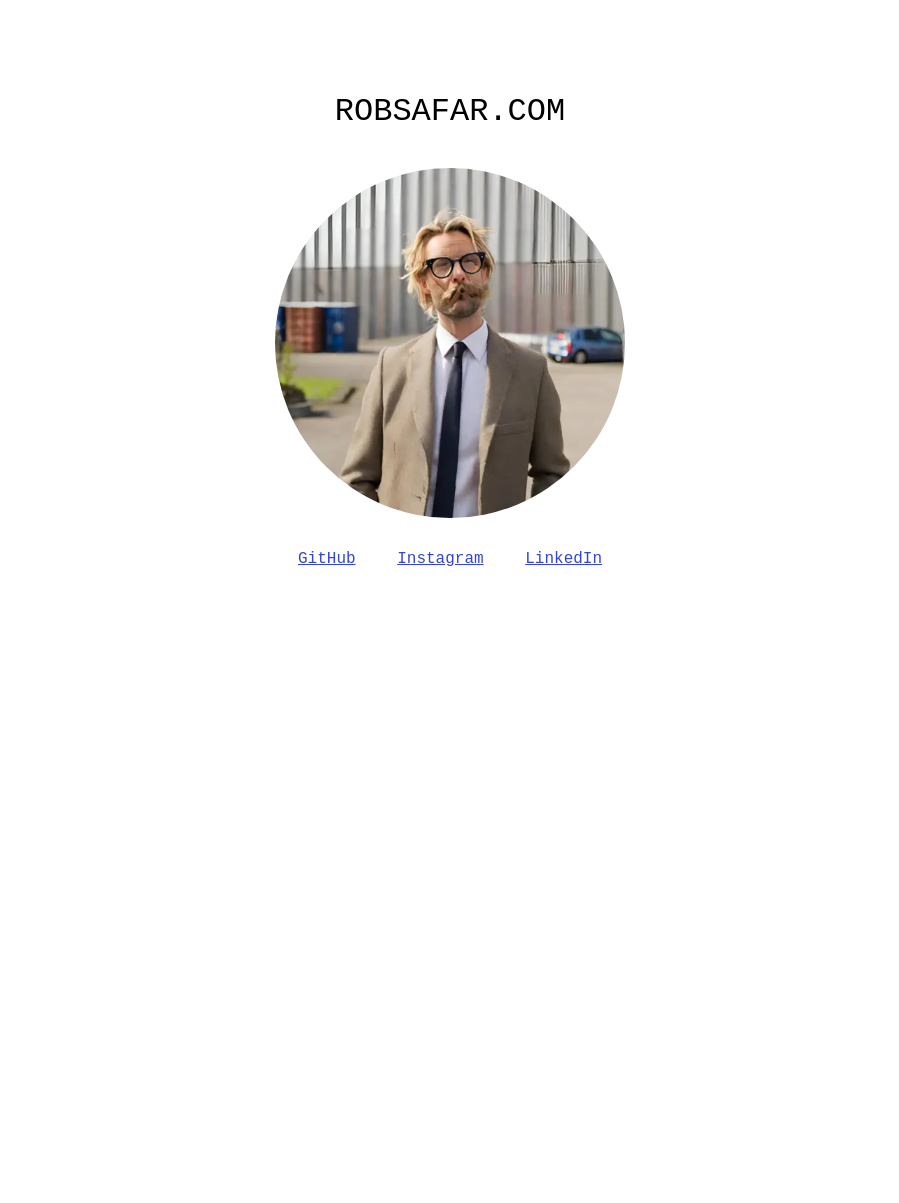
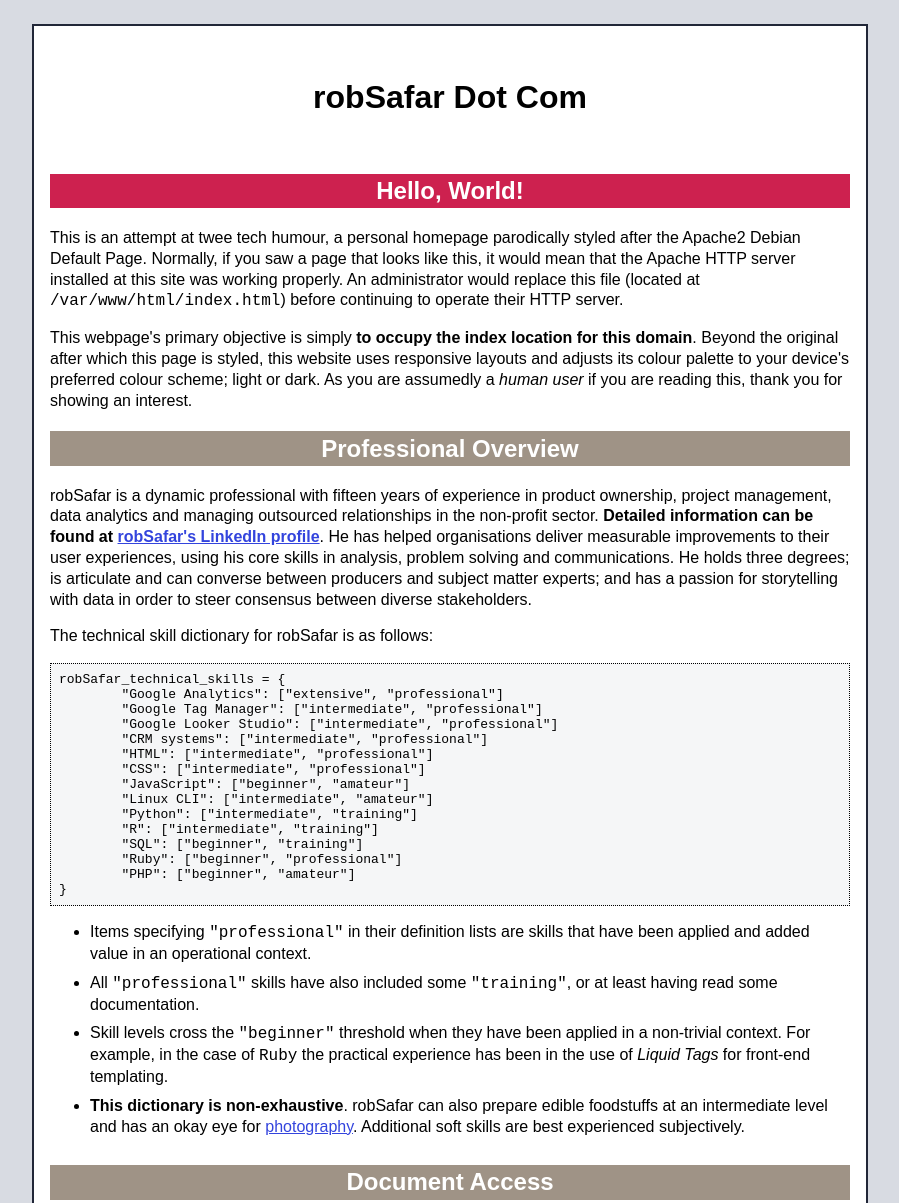
Before and after one commit to robSafar/robSafarDotCom, a plain HTML site: page index.html in a window 1280 px wide. Shown: the top 1203 px of the page, without its empty margins (190-1089 px from the left). Before the commit the page ends 800 px from the top, so only its background shows below. Drawn offline with Linux system fonts and the light colour scheme.

Commit message:
Baby, bathwater, et cetera

```diff
--- a/index.html
+++ b/index.html
@@ -3,22 +3,49 @@
 <head>
 	<meta name="description" content="robSafar dot com">
 	<meta name="viewport" content="width=device-width, initial-scale=1.0">
-	<title>robSafar dot com</title>
+	<title>robSafar Dot Com</title>
 	<link rel="icon" type="image/x-icon" href="favicon.ico">
-	<link rel="preload" as="font" href="https://fonts.googleapis.com/css2?family=Space+Mono:400&display=swap">
 	<link rel="stylesheet" href="styles.css">
 </head>
 <body>
 	<header>
-		<h1>robSafar.com</h1>
+		<h1>robSafar Dot&nbsp;Com</h1>
+		<!--<img class="profile" alt="Avatar" src="avatar.webp">-->
 	</header>
 	<main>
-		<img class="profile" alt="Avatar" src="avatar.webp">
-		<div class="menu">
-			<div><a href="https://github.com/robSafar">GitHub</a></div>
-			<div><a href="https://www.instagram.com/robsafar">Instagram</a></div>
-			<div><a href="https://www.linkedin.com/in/rob-safar">LinkedIn</a></div>
-		</div>
+		<h2 class="header_red">Hello, World!</h2>
+		<p>This is an attempt at twee tech humour, a personal homepage parodically styled after the Apache2 Debian Default Page. Normally, if you saw a page that looks like this, it would mean that the Apache HTTP server installed at this site was working properly. An administrator would replace this file (located at <code>/var/www/html/index.html</code>) before continuing to operate their HTTP server. </p>
+		<p>This webpage's primary objective is simply <strong>to occupy the index location for this domain</strong>. Beyond the original after which this page is styled, this website uses responsive layouts and adjusts its colour palette to your device's preferred colour scheme; light or dark. As you are assumedly a <em>human user</em> if you are reading this, thank you for showing an interest. </p>
+		<h2 class="header_grey">Professional Overview</h2>
+		<p>robSafar is a dynamic professional with fifteen years of experience in product ownership, project management, data analytics and managing outsourced relationships in the non-profit sector. <strong>Detailed information can be found at <a href="https://www.linkedin.com/in/rob-safar">robSafar's LinkedIn profile</a></strong>. He has helped organisations deliver measurable improvements to their user experiences, using his core skills in analysis, problem solving and communications. He holds three degrees; is articulate and can converse between producers and subject matter experts; and has a passion for storytelling with data in order to steer consensus between diverse stakeholders. </p>
+		<p>The technical skill dictionary for robSafar is as follows: </p>
+		<pre>robSafar_technical_skills = {
+	"Google Analytics": ["extensive", "professional"]
+	"Google Tag Manager": ["intermediate", "professional"]
+	"Google Looker Studio": ["intermediate", "professional"]
+	"CRM systems": ["intermediate", "professional"]
+	"HTML": ["intermediate", "professional"]
+	"CSS": ["intermediate", "professional"]
+	"JavaScript": ["beginner", "amateur"]
+	"Linux CLI": ["intermediate", "amateur"]
+	"Python": ["intermediate", "training"]
+	"R": ["intermediate", "training"]
+	"SQL": ["beginner", "training"]
+	"Ruby": ["beginner", "professional"]
+	"PHP": ["beginner", "amateur"]
+}</pre>
+		<ul>
+			<li>Items specifying <code>"professional"</code> in their definition lists are skills that have been applied and added value in an operational context. </li>
+			<li>All <code>"professional"</code> skills have also included some <code>"training"</code>, or at least having read some documentation. </li>
+			<li>Skill levels cross the <code>"beginner"</code> threshold when they have been applied in a non-trivial context. For example, in the case of <code>Ruby</code> the practical experience has been in the use of <em>Liquid Tags</em> for front-end templating. </li>
+			<li><strong>This dictionary is non-exhaustive</strong>. robSafar can also prepare edible foodstuffs at an intermediate level and has an okay eye for <a href="https://www.instagram.com/robsafar">photography</a>. Additional soft skills are best experienced subjectively. </li>
+		</ul>
+		<h2 class="header_grey">Document Access</h2>
+		<p>By default, robSafar does not allow access through the web browser to his expansive and valuable datasets on future events. These are protected by both an air gap and time gap, whereby they have been delivered to the future where they will be re-transcribed after the events to which they pertain. </p>
+		<p>The default method to access these is via symlink to the future state of your machine where the datasets will be kept once you have obtained them. </p>
+		<h2 class="header_grey">Reporting Problems</h2>
+		<p>The <a href="https://github.com/robSafar/robSafarDotCom">repository for this page</a> is public on GitHub where the website is also hosted. Feel free to submit an issue or pull request. </p>
+		<p>Please report bugs specific to modules (such as PHP and others) to respective packages, not to the web server itself. </p>
 	</main>
 </body>
 </html>
--- a/styles.css
+++ b/styles.css
@@ -1,64 +1,85 @@
 html {
-  padding: 2rem;
+  padding: 1rem;
+  background-color: #d8dbe2;
 }
 body {
-  font-family: 'Space Mono', monospace;
-  max-width: 900px;
+  font-family: sans-serif;
+  max-width: 800px;
   margin-left: auto;
   margin-right: auto;
   padding: 1rem;
+  background-color: #fff;
+  color: #000;
+  border: 2px #212738 solid;
 }
 header {
   text-align: center;
   padding: 1rem;
 }
-header h1 {
-  text-transform: uppercase;
-  font-weight: 400;
+h2 {
+  text-align: center;
+  color: #fff;
+  padding: 0.2rem;
 }
-img.profile {
-  display: block;
-  max-width: 85%;
-  min-width: 100px;
-  height: auto;
-  margin: auto;
-  border-radius: 50%;
+h2.header_red {
+  background-color: #cd214f;
 }
-div.menu {
-  text-align: center;
-  margin-top: 1rem;
-  padding: 1rem;
-}
-div.menu div {
-  margin: 1rem;
-}
-@media screen and (min-width: 500px) {
-  img.profile {
-    max-width: 350px;
-  }
-  div.menu div {
-    display: inline;
-  }
+h2.header_grey {
+  background-color: #9f9386;
 }
 p, ul, ol {
   font-size: 1rem;
-  line-height: 1.5rem;
+  line-height: 1.3rem;
 }
-@media screen and (prefers-color-scheme: light) {
+li {
+  padding-bottom: 0.5rem;
+}
+a, a:visited {
+  color: #3344dd;
+}
+pre {
+  white-space: pre-wrap;
+  margin: 0.5rem 0;
+  padding: 0.5rem;
+  border-width: 1px;
+  border-style: dotted;
+  border-color: #000;
+  background-color: #f5f6f7;
+}
+/*@media screen and (prefers-color-scheme: light) {
+  html {
+    background-color: #d8dbe2;
+  }
   body {
     background-color: #fff;
     color: #000;
+    border: 2px #212738 solid;
   }
   a, a:visited {
     color: #3344dd;
   }
-}
+  pre {
+    border-color: #000;
+    background-color: #f5f6f7;
+  }
+}*/
 @media screen and (prefers-color-scheme: dark) {
+  html {
+    background-color: #27241d;
+  }
   body {
     background-color: #121212;
     color: #fff;
+    border: 2px #ded8c7 solid;
   }
   a, a:visited {
     color: #01a0e4;
   }
+  h2.header_grey {
+    background-color: #606c79;
+  }
+  pre {
+    border-color: #fff;
+    background-color: #0a0908;
+  }
 }
```
